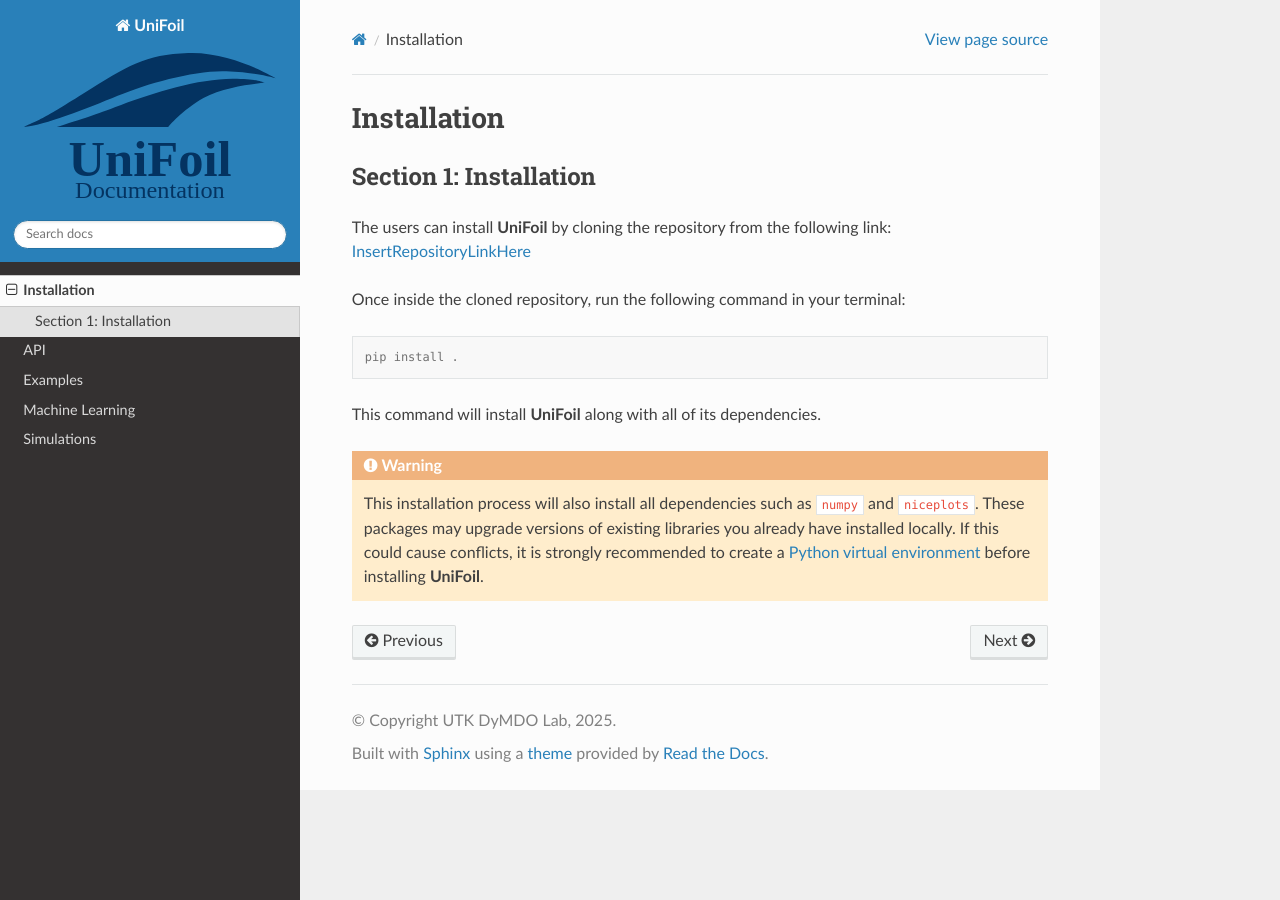
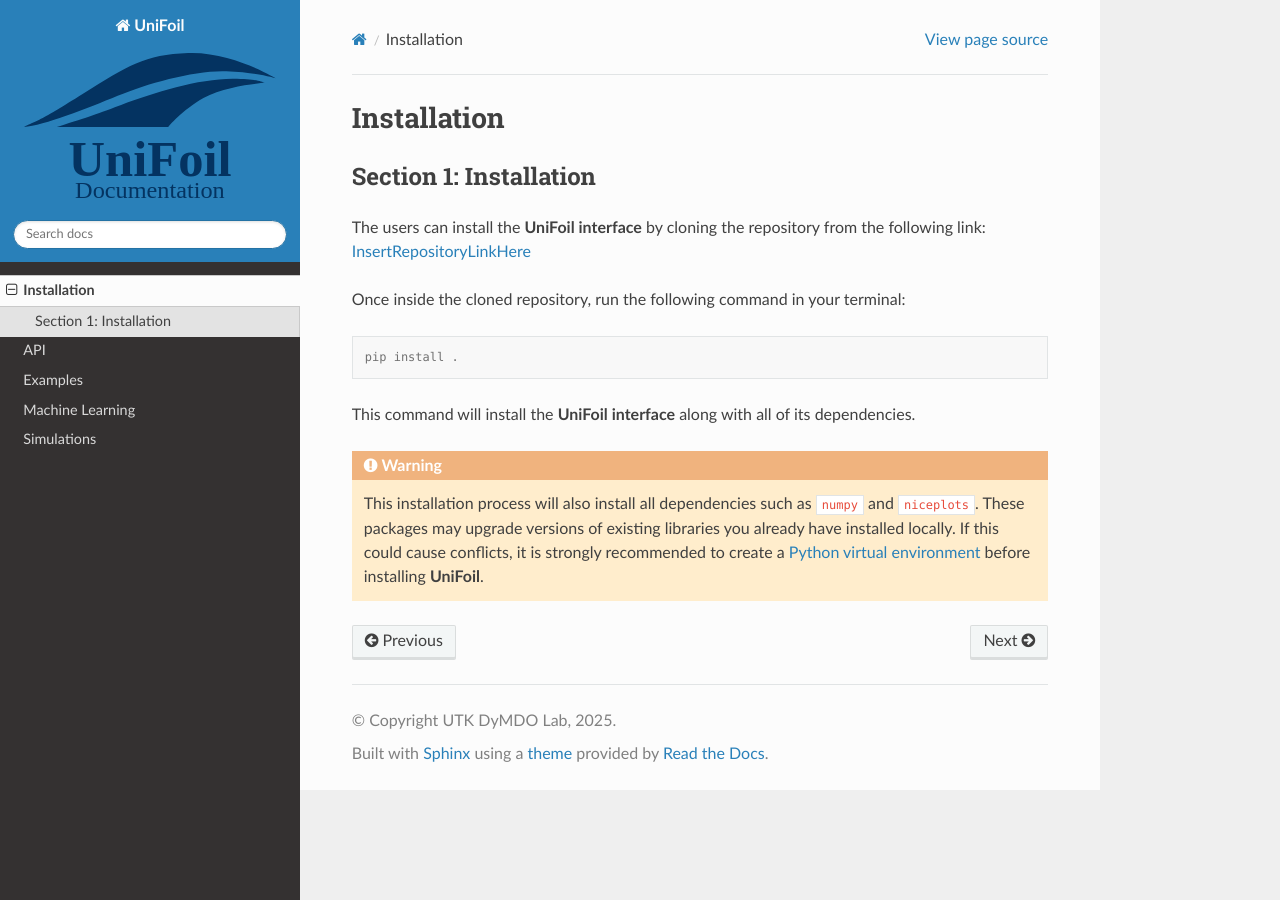
Before and after one commit to BenjaminMelanson/unifoilDocs, a Sphinx documentation site: the page built from docs/source/installation.rst, in a window 1280 px wide. Built offline with Sphinx 7.4.7 and the Read the Docs theme 3.1.0, drawn with Linux system fonts in a browser that asks for light colours.

Commit message:
Update installation.rst

```diff
--- a/docs/source/installation.rst
+++ b/docs/source/installation.rst
@@ -4,7 +4,7 @@
 Section 1: Installation
 -----------------------
 
-The users can install **UniFoil** by cloning the repository from the following link:
+The users can install the **UniFoil interface** by cloning the repository from the following link:
 `<Insert Repository Link Here>`_
 
 Once inside the cloned repository, run the following command in your terminal:
@@ -13,7 +13,7 @@
 
    pip install .
 
-This command will install **UniFoil** along with all of its dependencies.
+This command will install the **UniFoil interface** along with all of its dependencies.
 
 .. warning::
 
```
